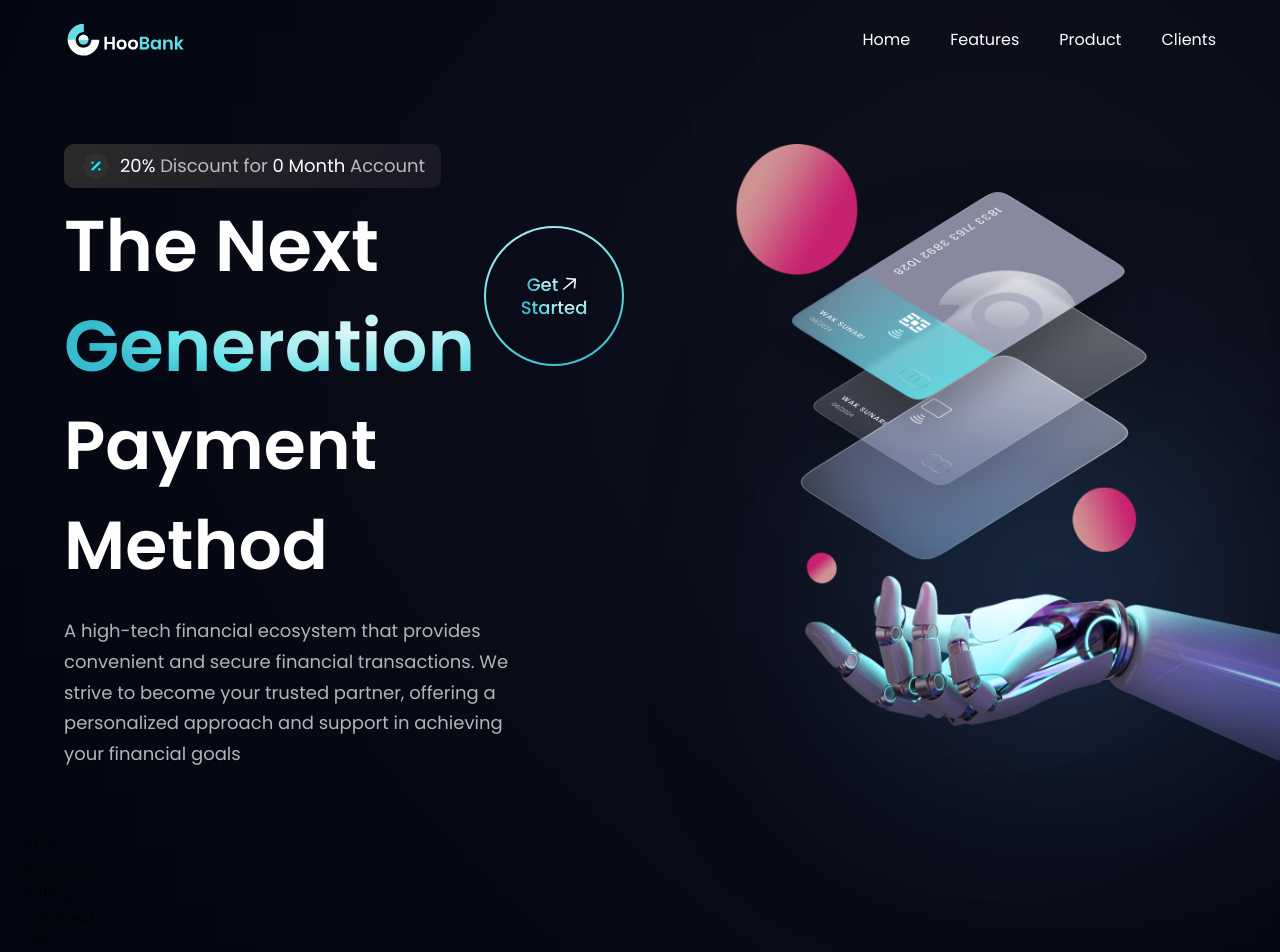
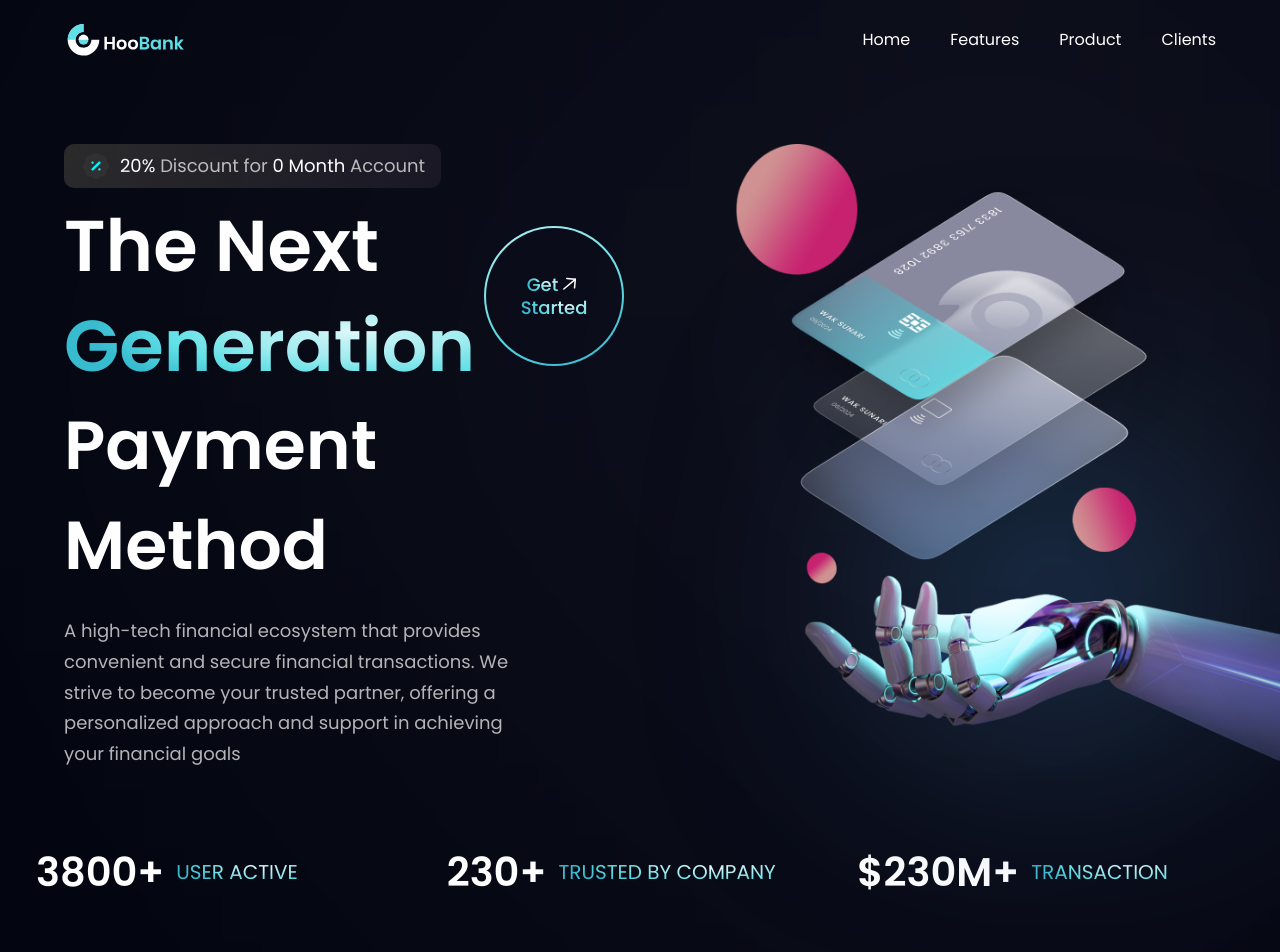
Before and after one commit to Frolov-Andrey2405/FinVista, a React (Vite) app in the folder fin_vista/: page / in a window 1280 px wide. Shown: the top 952 px of the page. Built offline with nearby package versions, Linux system fonts and the light colour scheme.

Commit message:
Stats component

```diff
--- a/fin_vista/src/components/Stats.jsx
+++ b/fin_vista/src/components/Stats.jsx
@@ -1,9 +1,16 @@
 import React from 'react'
+import { stats } from '../constants';
+import styles from "../style";
 
-const Stats = () => {
-    return (
-      <div>Stats</div>
-    )
-}
+const Stats = () => (
+    <section className={`${styles.flexCenter} flex-row flex-wrap sm:mb-20 mb-6`}>
+      {stats.map((stat)=>(
+        <div key={stat.id} className='flex-1 flex justify-start items-center flex-row m-3'>
+            <h4 className='font-poppins font-semibold xs:text-[40px] text-[30px] xs:leading-[53px] leading-[43px] text-white'>{stat.value}</h4>
+            <p className='font-poppins font-normal xs:text-[20px] text-[15px] xs:leading-[26px] leading-[21px] text-gradient uppercase ml-3'>{stat.title}</p>
+        </div>
+      ))}
+    </section>
+  )
 
 export default Stats
```
